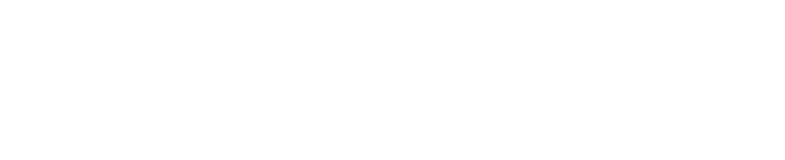
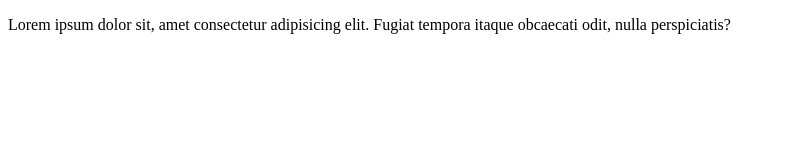
Before and after one commit to Domino223/first-go, a plain HTML site: page index.html in a window 1280 px wide. Shown: the whole page, without its empty margins (0-785 px from the left). Drawn offline with Linux system fonts and the light colour scheme.

Commit message:
added a paragraph in the file

```diff
--- a/index.html
+++ b/index.html
@@ -7,6 +7,6 @@
     <title>Document</title>
 </head>
 <body>
-
+    <p>Lorem ipsum dolor sit, amet consectetur adipisicing elit. Fugiat tempora itaque obcaecati odit, nulla perspiciatis?</p>
 </body>
 </html>
```
